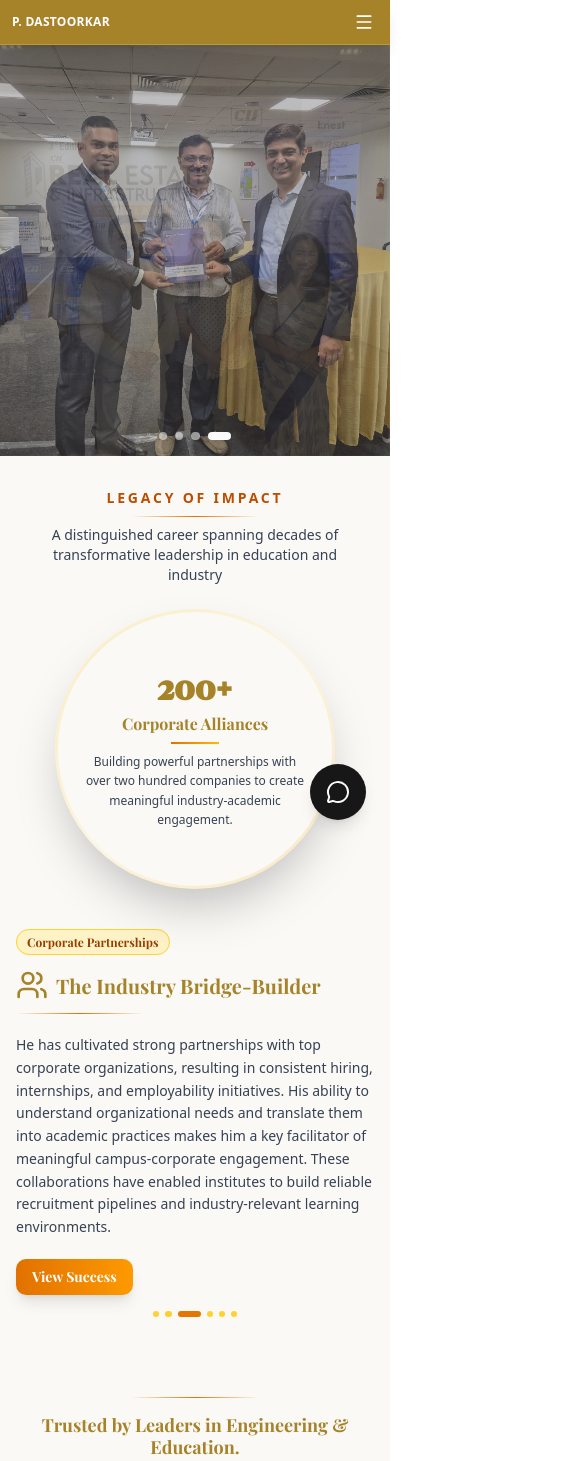
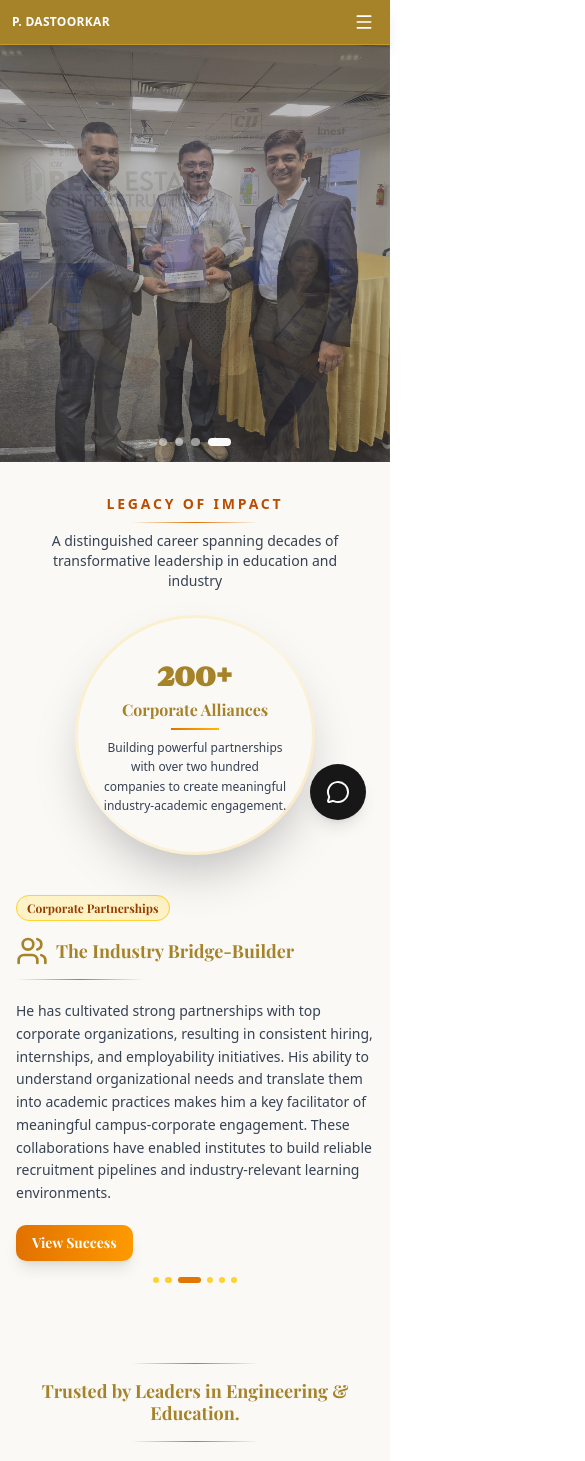
Before and after one commit to Polaris-AI-Assistant/Pramod-Dastookar, a Next.js app: page / in a window 390 px wide. Shown: the top 1461 px of the page, 585 px wide, since content can reach past the window. Built offline with nearby package versions, Linux system fonts and the light colour scheme.

Commit message:
navbar issue solved

```diff
--- a/app/globals.css
+++ b/app/globals.css
@@ -116,7 +116,10 @@
   * {
     @apply border-border outline-ring/50;
   }
-  body {
+  html, body {
     @apply bg-background text-foreground;
+    width: 100%;
+    max-width: 100vw;
+    overflow-x: hidden;
   }
 }
--- a/app/layout.tsx
+++ b/app/layout.tsx
@@ -24,9 +24,15 @@ export default function RootLayout({
   children: React.ReactNode;
 }>) {
   return (
-    <html lang="en">
+    <html lang="en" suppressHydrationWarning className="overflow-x-hidden">
+      <head>
+        <link rel="preconnect" href="https://fonts.googleapis.com" />
+        <link rel="preconnect" href="https://fonts.gstatic.com" crossOrigin="anonymous" />
+        <link href="https://fonts.googleapis.com/css2?family=Berkshire+Swash&family=Playfair+Display:wght@400;700&display=swap" rel="stylesheet" />
+      </head>
       <body
-        className={`${geistSans.variable} ${geistMono.variable} antialiased`}
+        className={`${geistSans.variable} ${geistMono.variable} antialiased overflow-x-hidden`}
+        suppressHydrationWarning
       >
         {children}
         <FloatingChatButton />
--- a/app/page.tsx
+++ b/app/page.tsx
@@ -19,8 +19,9 @@ export default function Home() {
   };
 
   return (
-    <div className="relative">
+    <>
       <Navbar/>
+      <div className="w-full">
         <HeroCarousel />
         <Feature108Demo />
         {/* <Impact/> */}
@@ -28,7 +29,7 @@ export default function Home() {
 
         <ExperienceTimeline />
         <Contact2/>
-
       </div>
+    </>
   );
 }
--- a/components/HeroCarousel.tsx
+++ b/components/HeroCarousel.tsx
@@ -22,7 +22,7 @@ export default function HeroCarousel() {
   }, []);
 
   return (
-    <div className="relative w-full h-[50vh] sm:h-[60vh] md:h-[70vh] lg:h-[85vh] xl:h-screen overflow-hidden -mt-3.5 sm:-mt-4 lg:-mt-5">
+    <div className="relative w-full h-[50vh] sm:h-[60vh] md:h-[70vh] lg:h-[85vh] xl:h-screen overflow-hidden -mt-2 sm:-mt-3.5 md:-mt-4 lg:-mt-5">
       {images.map((image, index) => (
         <div
           key={index}
--- a/components/shadcnblocks-com-feature108.tsx
+++ b/components/shadcnblocks-com-feature108.tsx
@@ -160,8 +160,8 @@ const Feature108 = ({
           </button> */}
 
           {/* Content */}
-          <div className="grid place-items-center gap-6 lg:grid-cols-2 lg:gap-8">
-            <div className="flex flex-col gap-3 sm:gap-4 order-2 lg:order-1">
+          <div className="grid place-items-center gap-6 grid-cols-1 lg:grid-cols-2 lg:gap-8">
+            <div className="flex flex-col gap-3 sm:gap-4 order-2 lg:order-1 w-full">
               <div className="inline-block w-fit mb-1 sm:mb-2">
                 <span className="px-2.5 sm:px-3 py-1 sm:py-1.5 bg-amber-100 text-amber-800 rounded-full text-xs sm:text-sm font-semibold border border-amber-300" style={{
                   fontFamily: 'var(--font-playfair)'
@@ -173,7 +173,7 @@ const Feature108 = ({
                 <div style={{ color: '#A68229' }} className="shrink-0">
                   {currentTab?.icon}
                 </div>
-                <h3 className="text-xl sm:text-2xl md:text-3xl lg:text-3xl xl:text-4xl font-bold leading-tight" style={{
+                <h3 className="text-lg sm:text-2xl md:text-3xl lg:text-3xl xl:text-4xl font-bold leading-tight" style={{
                   color: '#A68229',
                   fontFamily: 'var(--font-playfair)'
                 }}>
@@ -192,8 +192,8 @@ const Feature108 = ({
                 {currentTab?.content.buttonText}
               </button>
             </div>
-            <div className="flex items-center justify-center order-1 lg:order-2 mb-4 lg:mb-0">
-              <div className="relative w-[280px] h-[280px] sm:w-[340px] sm:h-[340px] md:w-[380px] md:h-[380px] lg:w-[420px] lg:h-[420px] rounded-full bg-linear-to-br from-amber-400/20 via-amber-300/10 to-amber-500/20 p-[3px] shadow-2xl">
+            <div className="flex items-center justify-center order-1 lg:order-2 mb-4 lg:mb-0 w-full">
+              <div className="relative w-60 h-60 sm:w-[340px] sm:h-[340px] md:w-[380px] md:h-[380px] lg:w-[420px] lg:h-[420px] rounded-full bg-linear-to-br from-amber-400/20 via-amber-300/10 to-amber-500/20 p-[3px] shadow-2xl">
                 <div className="w-full h-full rounded-full bg-[#FAF9F6] flex flex-col items-center justify-center text-center gap-2 sm:gap-3 px-6 sm:px-8">
                   <div>
                     <span className="text-4xl sm:text-5xl md:text-6xl lg:text-7xl font-bold leading-none" style={{
```
Lines whose indentation alone changed are shown as unchanged.
